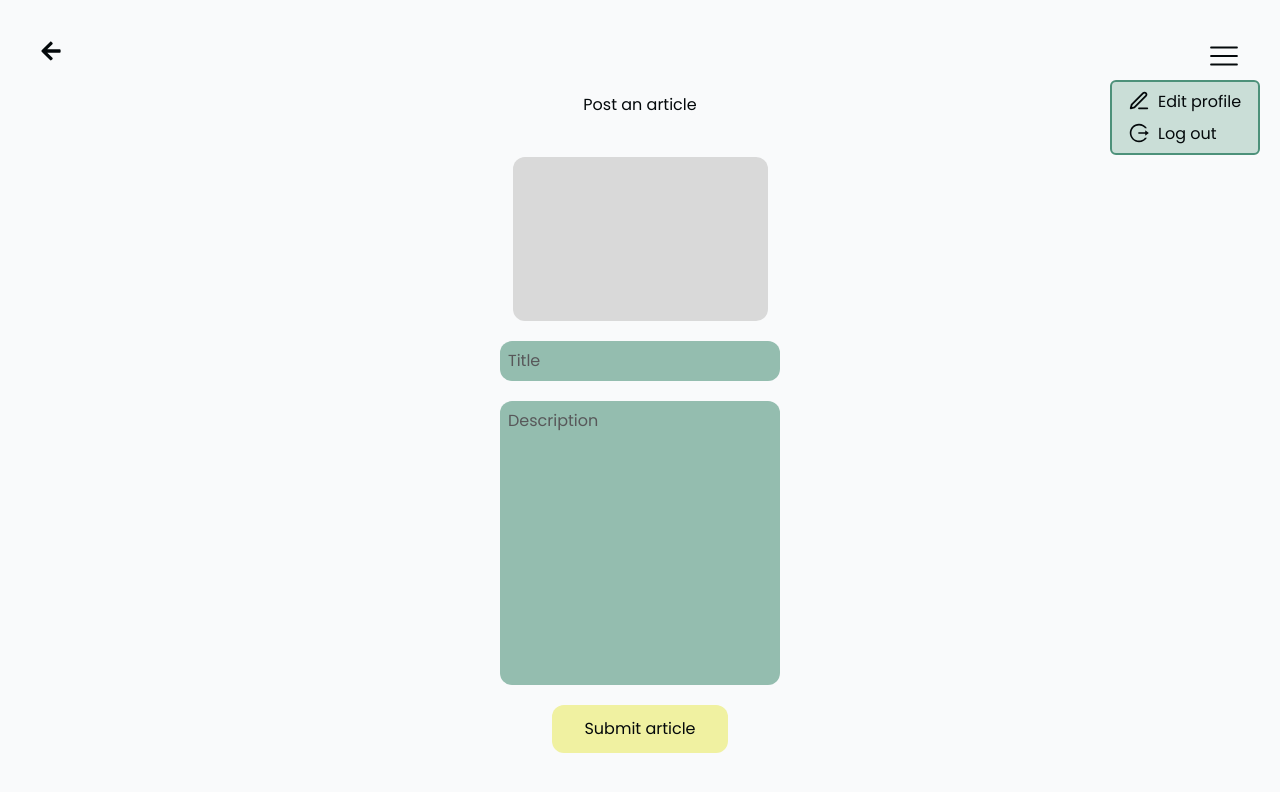
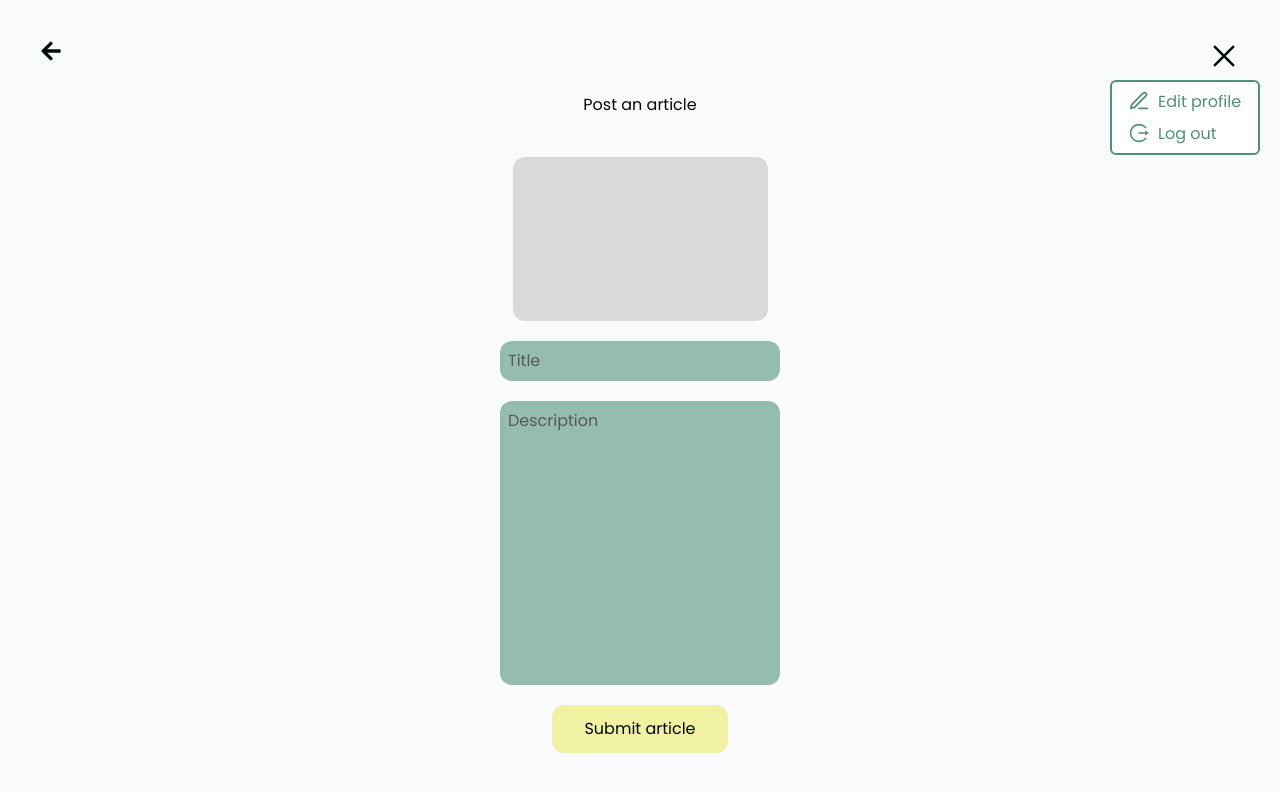
Before and after one commit to JavierPadronGarcia/E-volution, a Next.js app: page /news/create in a window 1280 px wide. Both pictures are taken after a click on the icon 1224 px from the left and 56 px from the top of the page. Shown: the top 792 px of the page. Built offline with nearby package versions, Linux system fonts and the light colour scheme; a web font is replaced by a local one.

Commit message:
dropdownmenu is ready

```diff
--- a/components/dropDown.tsx
+++ b/components/dropDown.tsx
@@ -1,31 +1,23 @@
 import { FiEdit3 } from "react-icons/fi";
 import { AiOutlineLogout } from "react-icons/ai";
+
+
 
 const DropDown = () => {
   return (
     <div className="absolute right-5 top-[80px] z-10">
-      <div className="bg-notWhite border-darkGreen border-2 rounded-md w-[150px] h-[75px] flex flex-col justify-center gap-2 p-4">
+      <div className="bg-white border-darkGreen border-2 rounded-md w-[150px] h-[75px] flex flex-col justify-center gap-2 p-4">
         <div className=" w-[122] h-[70px] flex flex-row gap-2">
-          <FiEdit3 className="w-[22px] h-[22px]" /> <p>Edit profile</p>
+          <FiEdit3 className="w-[22px] h-[22px] text-darkGreen" /> <p className="text-darkGreen">Edit profile</p>
         </div>
         <div className=" w-[122] h-[70px] flex flex-row gap-2">
-          <AiOutlineLogout className="w-[22px] h-[22px] " />
-          <p>Log out</p>
+          <AiOutlineLogout className="w-[22px] h-[22px] text-darkGreen " />
+          <p className="text-darkGreen">Log out</p>
         </div>
       </div>
     </div>
   );
 
-  <div>
-    <div>
-      <div>icon1</div>
-      <div>edit</div>
-    </div>
-    <div>
-      <div></div>
-      <div></div>
-    </div>
-  </div>;
 };
 
 export default DropDown;
--- a/components/hamburgermenu.tsx
+++ b/components/hamburgermenu.tsx
@@ -1,18 +1,20 @@
-'use client'
-import React, {useState} from "react";
+"use client";
+import React, { useState } from "react";
 import { RxHamburgerMenu } from "react-icons/rx";
 import DropDown from "./dropDown";
-
+import { AiOutlineClose } from "react-icons/ai";
 
 const Hamburgermenu = () => {
     const [isOpen, setIsOpen] = useState(false);
     const handleClick = () => {
         setIsOpen(!isOpen);
+
     }
 
     return (
         <div>
-        <RxHamburgerMenu onClick={handleClick} className="h-[32px] w-[32px] absolute top-10 right-10"></RxHamburgerMenu>
+           {isOpen? <AiOutlineClose onClick={handleClick} className="h-[32px] w-[32px] absolute top-10 right-10"></AiOutlineClose>:
+           <RxHamburgerMenu onClick={handleClick} className="h-[32px] w-[32px] absolute top-10 right-10"></RxHamburgerMenu>}
            {isOpen &&
            <div>
 
```
Lines whose indentation alone changed are shown as unchanged.
